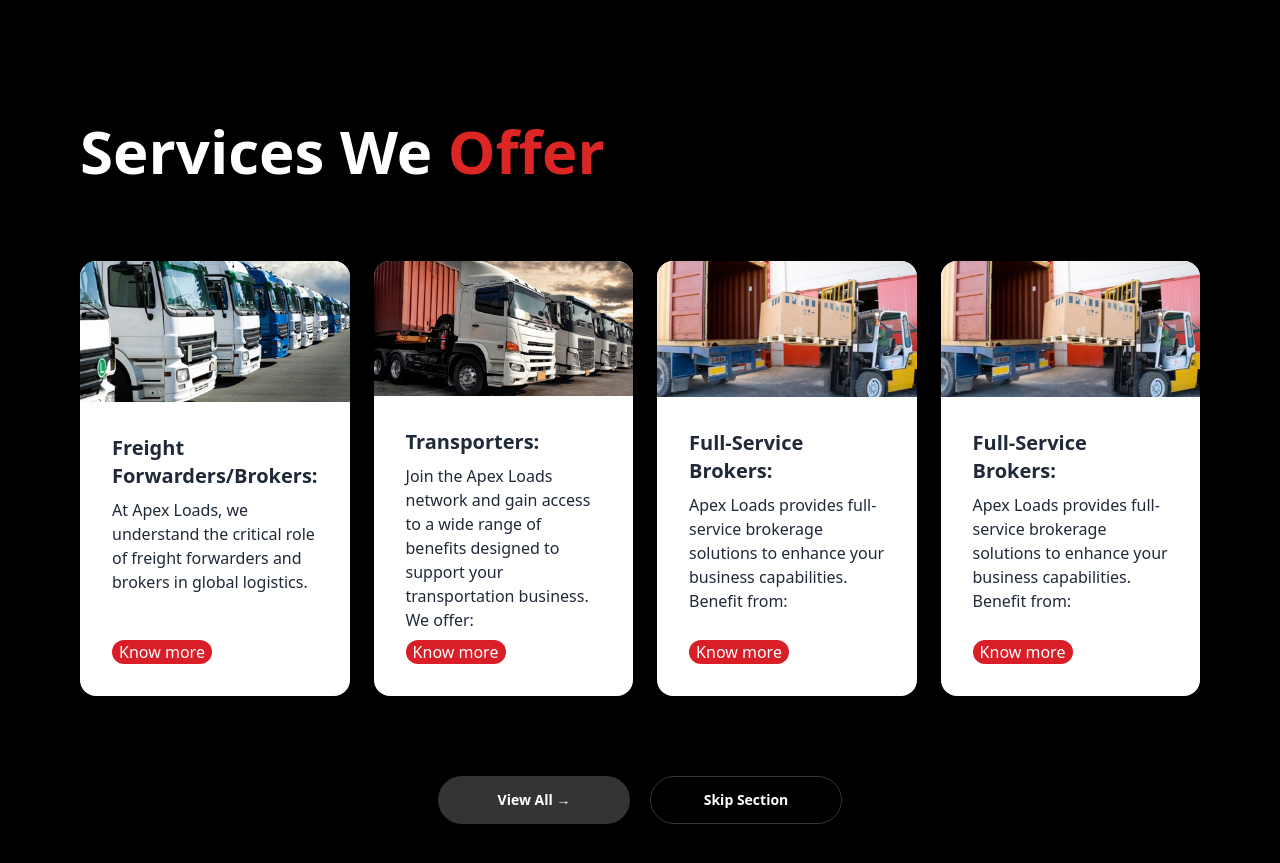
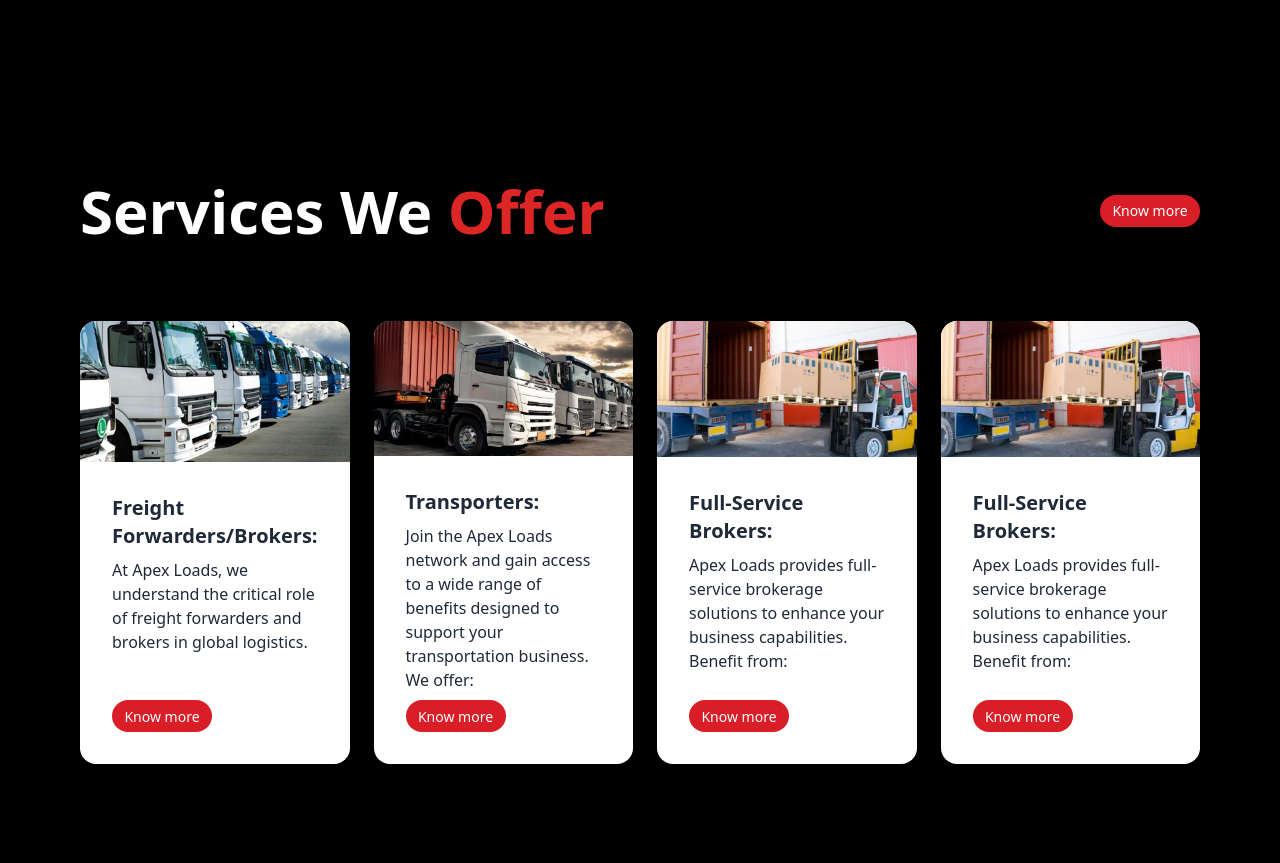
Before and after one commit to Sunny-Maheshwari/Apex-loads-Reactjs--Twalwindcss-Sunny, a React (Create React App) app: page / in a window 1280 px wide. Shown: the part 2660-3523 px from the top of the page. Built offline with nearby package versions, Linux system fonts and the light colour scheme.

Commit message:
Cards issue fixed

```diff
--- a/src/components/Slider.js
+++ b/src/components/Slider.js
@@ -36,42 +36,33 @@ const Slider = () => {
   return (
     <div className="h-screen bg-black flex items-center justify-center p-20">
       <div className="container mx-auto py-12 space-y-20">
-        <div>
+        <div className="flex flex-row justify-between items-center">
           <h3 className="text-6xl font-bold text-white text-left">
             Services We <span class="text-red-600">Offer</span>
           </h3>
+          <div className="hidden sm:flex">
+            <button className="hover:bg-red-400 cursor-pointer bg-[#D91E27] text-white rounded-full btn-sm w-[100px]">
+              Know more
+            </button>
+          </div>
         </div>
         <div className="carousel w-full flex overflow-x-auto space-x-6 snap-x snap-mandatory">
           {creators.map((creator, index) => (
             <div className="card bg-base-100 w-96 shadow-xl">
               <figure>
-              <img
-                src={creator.img}
-                alt="Shoes" />
+                <img src={creator.img} alt="Shoes" />
               </figure>
               <div className="card-body">
                 <h2 className="card-title">{creator.name}</h2>
                 <p>{creator.description}</p>
-              <div className="card-actions justify-start items-center">
-                <button className="rounded-full bg-[#D91E27] text-white w-[100px] text-center">Know more</button>
+                <div className="hidden sm:flex">
+                  <button className="hover:bg-red-400 cursor-pointer bg-[#D91E27] text-white rounded-full btn-sm w-[100px]">
+                    Know more
+                  </button>
                 </div>
               </div>
             </div>
           ))}
-        </div>
-        <div className="flex items-center justify-center flex-row space-x-5 mt-10">
-          <a
-            href="#contact"
-            className="btn w-48 rounded-full border-none font-bold bg-[#343434] text-white hover:bg-white hover:text-black focus:outline-none"
-          >
-            View All →
-          </a>
-          <a
-            href="#contact"
-            className="btn w-48  hover:bg-black font-bold border border-[#343434] hover:text-gray-400 rounded-full bg-black text-white focus:outline-none"
-          >
-            Skip Section
-          </a>
         </div>
       </div>
     </div>
```
Lines whose indentation alone changed are shown as unchanged.
